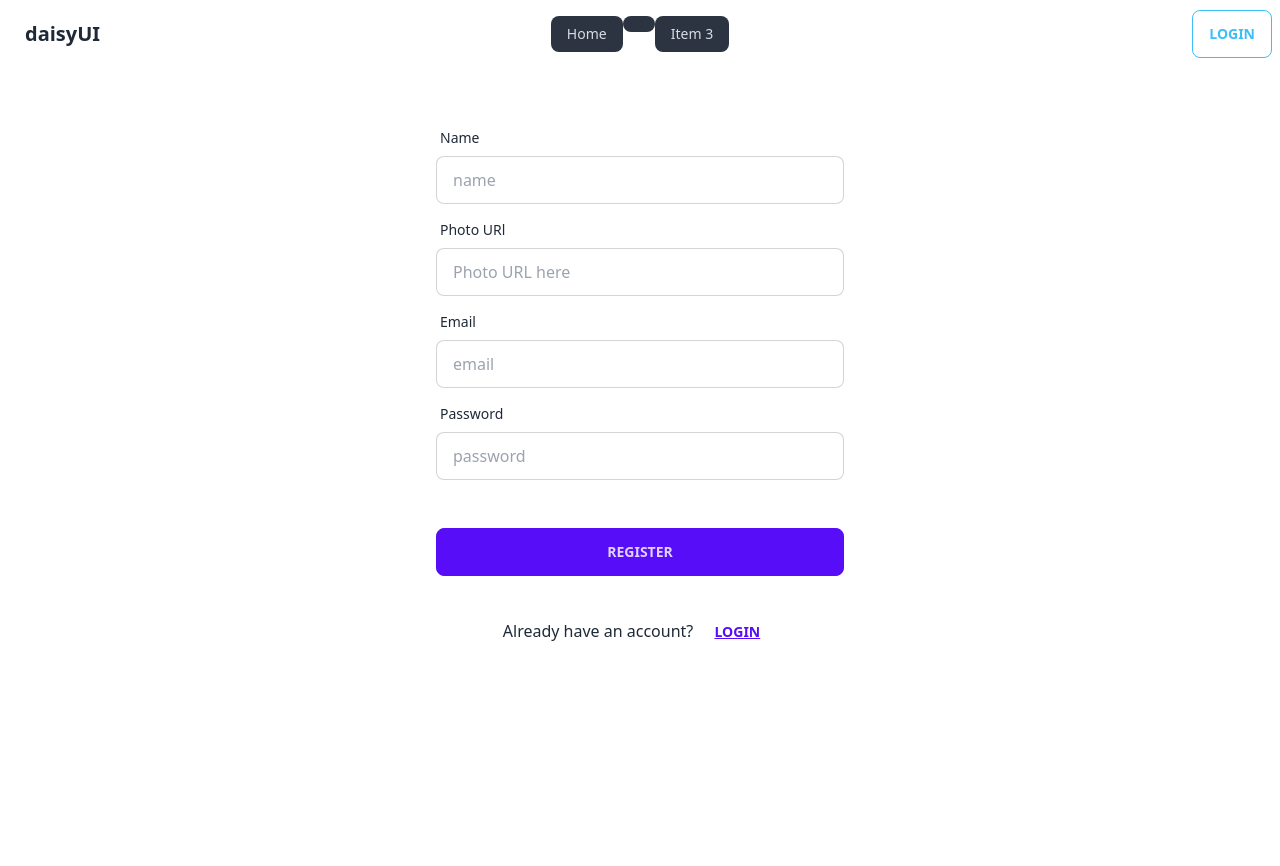
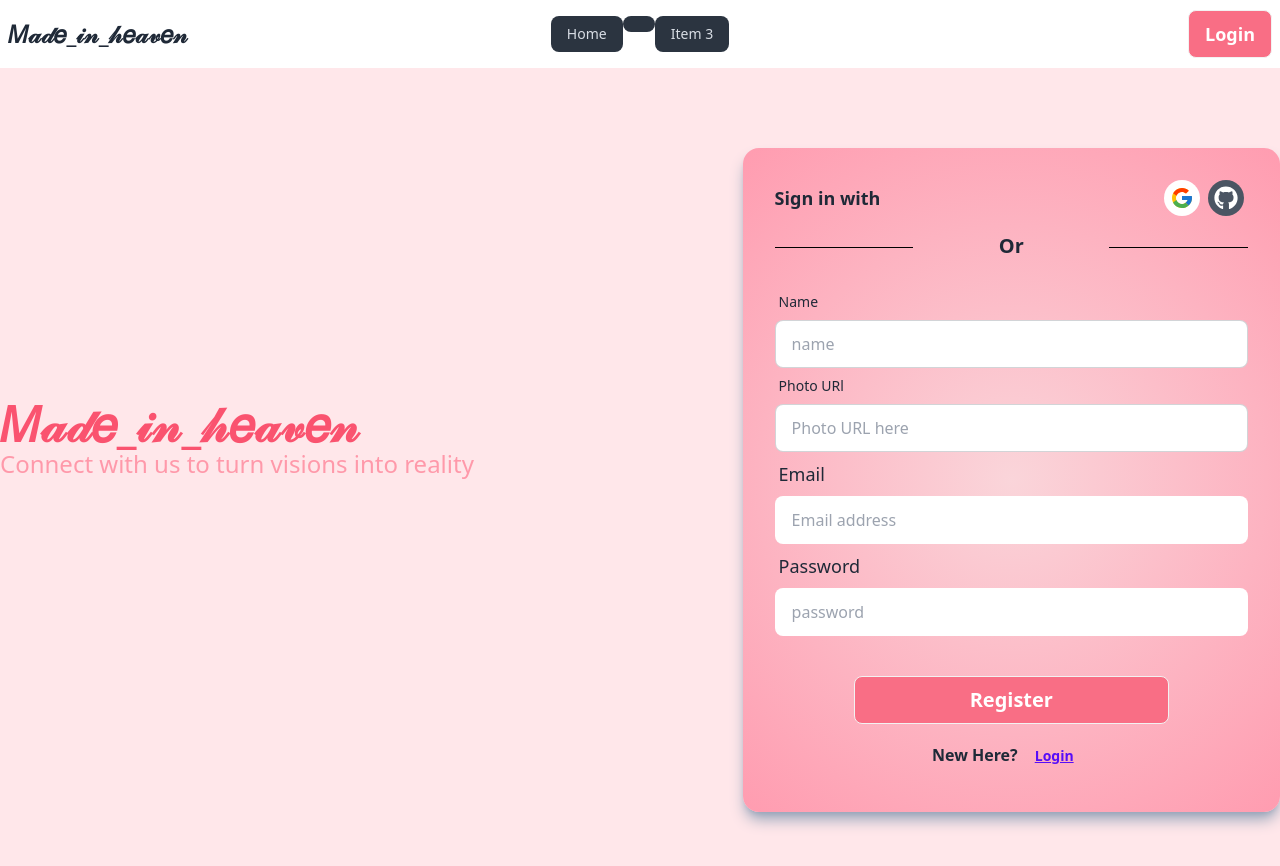
Before and after one commit to tabib-e-alahi/event-management, a React (Vite) app: page /register in a window 1280 px wide. Shown: the top 866 px of the page. Before the commit the page ends 800 px from the top, so only its background shows below. Built offline with nearby package versions, Linux system fonts and the light colour scheme; no server answers.

Commit message:
google and github login added and login and signup page style added

```diff
--- a/package.json
+++ b/package.json
@@ -15,6 +15,7 @@
     "match-sorter": "^6.3.1",
     "react": "^18.2.0",
     "react-dom": "^18.2.0",
+    "react-icons": "^4.11.0",
     "react-router-dom": "^6.16.0",
     "sort-by": "^1.2.0"
   },
--- a/src/Layouts/Root.jsx
+++ b/src/Layouts/Root.jsx
@@ -4,7 +4,7 @@ import Navbar from "../pages/Shared/Navbar";
 
 const Root = () => {
     return (
-        <div className="max-w-7xl mx-auto">
+        <div className="max-w-7xl mx-auto ">
             <Navbar></Navbar>
             <Outlet></Outlet>
         </div>
--- a/src/index.css
+++ b/src/index.css
@@ -1,3 +1,31 @@
 @tailwind base;
 @tailwind components;
 @tailwind utilities;
+
+.login-style{
+
+
+
+
+     background: rgb(250,213,218);
+    background: radial-gradient(circle, rgba(250,213,218,1) 0%, rgb(255, 156, 176) 100%);
+
+
+}
+
+
+
+body{
+    padding-bottom: 10px;
+    background: #ffe7ea;
+}
+
+/* {
+    background: rgba(244,150,168,0.35);
+    -webkit-backdrop-filter: blur(13px);
+
+    border: 1px solid rgba(244,150,168,0.175);
+    border-radius: 15px;
+} */
+
+/* bg-[#FF99AA] */
--- a/src/pages/Shared/Navbar.jsx
+++ b/src/pages/Shared/Navbar.jsx
@@ -34,7 +34,7 @@ const Navbar = () => {
                         {navLinks}
                     </ul>
                     </div>
-                    <a className="btn btn-ghost normal-case text-xl">daisyUI</a>
+                    <Link to='/' className="text-2xl font-bold normal-case ">𝑀𝒶𝒹𝑒_𝒾𝓃_𝒽𝑒𝒶𝓋𝑒𝓃</Link>
                 </div>
                 <div className="navbar-center hidden lg:flex">
                     <ul className="menu menu-horizontal px-1">
@@ -50,15 +50,19 @@ const Navbar = () => {
                                 <label tabIndex={0} >
                                     <img className="w-14 h-14 rounded-full" src={user.photoURL} alt="user profile pic" />
                                 </label>
-                                <ul tabIndex={0} className="dropdown-content z-[1] menu p-2 shadow bg-base-100 rounded-box w-52">
-                                <button onClick={handleLogOut} className="btn btn-info w-2/3 mx-auto">Log Out</button>
+                                <ul tabIndex={0} className="dropdown-content z-[1] menu p-1 shadow bg-base-100 rounded-box w-56">
+                                    <li>Profile name: {user.displayName}</li>
+                                   <li>
+                                    <button onClick={handleLogOut} className="btn bg-[#f96e85] text-lg text-white font-semibold normal-case w-2/3 mx-auto">Log Out</button>
+                                    </li>
+
                                 </ul>
                             </div>
 
 
                         </div>
                         :
-                        <Link className="btn btn-outline btn-info" to='/login'>Login</Link>
+                        <Link className="btn bg-[#f96e85] text-lg text-white font-semibold normal-case" to='/login'>Login</Link>
                     }
                 </div>
             </div>
--- /dev/null
+++ b/src/pages/Shared/SocialLogins/SocialLinks.jsx
@@ -0,0 +1,56 @@
+import { useContext } from "react";
+import { AuthContext } from "../../../providers/AuthProvider";
+import { FaGithub } from "react-icons/fa";
+import { FcGoogle } from "react-icons/fc";
+
+const SocialLinks = () => {
+    const {googleSignIn,githubSignIn} = useContext(AuthContext);
+
+    const handleGoogleLogin = () =>{
+        googleSignIn()
+        .then(result =>{
+            console.log(result.error);
+        }).catch(error =>{
+            console.error(error);
+        })
+    }
+
+    const handleGithubLogin = () =>{
+        githubSignIn()
+        .then(result =>{
+            console.log(result.error);
+        }).catch(error =>{
+            console.error(error);
+        })
+    }
+
+
+    return (
+        <div>
+            <div className="flex flex-row items-center justify-center lg:justify-start">
+              <p className="mb-0 mr-4 text-lg font-semibold">Sign in with</p>
+
+              <button className="mx-1 h-9 w-9 rounded-full bg-white " onClick={handleGoogleLogin}>
+                <FcGoogle className="mx-auto h-6 w-6"></FcGoogle>
+              </button>
+
+              <button
+                type="button"
+                data-te-ripple-init
+                data-te-ripple-color="light"
+                className="mx-1 h-9 w-9 rounded-full bg-gray-600 text-white" onClick={handleGithubLogin}
+              >
+                <FaGithub className="mx-auto h-6 w-6"></FaGithub>
+              </button>
+            </div>
+
+            <div className="my-4 flex items-center before:mt-0.5 before:flex-1 before:border-t before:border-black after:mt-0.5 after:flex-1 after:border-t after:border-black">
+              <p className="mx-4 mb-0 text-center text-xl font-bold dark:text-black">
+                Or
+              </p>
+            </div>
+        </div>
+    );
+};
+
+export default SocialLinks;
--- a/src/pages/Sign_In_UP/Login.jsx
+++ b/src/pages/Sign_In_UP/Login.jsx
@@ -1,6 +1,8 @@
 import { useContext, useState } from "react";
 import { Link } from "react-router-dom";
 import { AuthContext } from "../../providers/AuthProvider";
+import SocialLinks from "../Shared/SocialLogins/SocialLinks";
+
 
 const Login = () => {
   const { loggedIn } = useContext(AuthContext);
@@ -25,12 +27,28 @@ const Login = () => {
           "Wrong Email or password. Please recheck your information."
         );
       });
+      e.target.email.value = ''
+      e.target.password.value = ''
   };
 
   return (
-    <div>
-      <div className="card">
-        <form className="card-body" onSubmit={handleSignIn}>
+    <div className="flex justify-between items-center rounded-2xl mb-20 ">
+      <div className="">
+        <h1 className="text-5xl text-left font-bold text-[#fa536f]">
+        𝑀𝒶𝒹𝑒_𝒾𝓃_𝒽𝑒𝒶𝓋𝑒𝓃
+        </h1>
+        <p className="text-2xl text-left font-medium text-[#FF99AA]">
+          Connect with us to turn visions into reality
+        </p>
+      </div>
+
+
+
+      <div className="flex-1 flex justify-end">
+        <div className="card login-style w-2/3 mt-20 shadow-lg shadow-slate-400">
+          <div className="card-body flex-none ">
+          <SocialLinks></SocialLinks>
+            <form className="" onSubmit={handleSignIn}>
               {signInError && (
                 <label className="label">
                   <span className="label-text text-red-400">{signInError}</span>
@@ -39,13 +57,13 @@ const Login = () => {
               {/* email input field ================  */}
               <div className="form-control">
                 <label className="label">
-              <span className="label-text">Email</span>
+                  <span className="label-text font-medium text-lg">Email</span>
                 </label>
                 <input
                   type="email"
                   name="email"
-              placeholder="email"
-              className="input input-bordered"
+                  placeholder="Email address"
+                  className="input "
                   required
                 />
               </div>
@@ -53,13 +71,15 @@ const Login = () => {
               {/* password input field ================  */}
               <div className="form-control">
                 <label className="label">
-              <span className="label-text">Password</span>
+                  <span className="label-text font-medium text-lg">
+                    Password
+                  </span>
                 </label>
                 <input
                   type="password"
                   name="password"
                   placeholder="password"
-              className="input input-bordered"
+                  className="input "
                   required
                 />
                 <label className="label">
@@ -71,15 +91,19 @@ const Login = () => {
 
               {/* login button ================  */}
               <div className="form-control mt-6">
-            <button className="btn btn-primary">Login</button>
+                <button className="w-2/3 mx-auto btn bg-[#f96e85] normal-case text-white font-bold text-xl">
+                  Login
+                </button>
               </div>
             </form>
-        <p className="">
-          New Here?{" "}
-          <Link className="btn btn-link" to="/register">
+            <p className="text-center">
+              <span className="font-semibold">New Here?</span>
+              <Link className="btn btn-link normal-case" to="/register">
                 Register
               </Link>
             </p>
+          </div>
+        </div>
       </div>
     </div>
   );
--- a/src/pages/Sign_In_UP/Register.jsx
+++ b/src/pages/Sign_In_UP/Register.jsx
@@ -2,6 +2,7 @@ import { useContext, useState } from "react";
 import { Link } from "react-router-dom";
 import { AuthContext } from "../../providers/AuthProvider";
 import { updateProfile } from "firebase/auth";
+import SocialLinks from "../Shared/SocialLogins/SocialLinks";
 
 const Register = () => {
   const { createUser } = useContext(AuthContext);
@@ -42,9 +43,22 @@ const Register = () => {
   };
 
   return (
-    <div>
-      <div className="card w-2/5 mx-auto rounded-2xl  p-5">
-        <form className="card-body " onSubmit={handleRegister}>
+    <div className="flex justify-between items-center rounded-2xl mb-20">
+      <div className="">
+        <h1 className="text-5xl text-left font-bold text-[#fa536f]">
+        𝑀𝒶𝒹𝑒_𝒾𝓃_𝒽𝑒𝒶𝓋𝑒𝓃
+        </h1>
+        <p className="text-2xl text-left font-medium text-[#FF99AA]">
+          Connect with us to turn visions into reality
+        </p>
+      </div>
+
+      <div className="flex-1 flex justify-end">
+        <div className="card login-style w-2/3 mt-20 shadow-lg shadow-slate-400">
+          <div className="card-body flex-none ">
+           <SocialLinks></SocialLinks>
+
+            <form className="" onSubmit={handleRegister}>
               {/* name input field ================  */}
               <div className="form-control">
                 <label className="label">
@@ -76,13 +90,13 @@ const Register = () => {
               {/* email input field ================  */}
               <div className="form-control">
                 <label className="label">
-              <span className="label-text">Email</span>
+                  <span className="label-text font-medium text-lg">Email</span>
                 </label>
                 <input
                   type="email"
                   name="email"
-              placeholder="email"
-              className="input input-bordered"
+                  placeholder="Email address"
+                  className="input "
                   required
                 />
               </div>
@@ -90,13 +104,15 @@ const Register = () => {
               {/* password input field ================  */}
               <div className="form-control">
                 <label className="label">
-              <span className="label-text">Password</span>
+                  <span className="label-text font-medium text-lg">
+                    Password
+                  </span>
                 </label>
                 <input
                   type="password"
                   name="password"
                   placeholder="password"
-              className="input input-bordered"
+                  className="input "
                   required
                 />
                 <label className="label">
@@ -110,15 +126,19 @@ const Register = () => {
 
               {/* login button ================  */}
               <div className="form-control mt-6">
-            <button className="btn btn-primary">Register</button>
+                <button className="w-2/3 mx-auto btn bg-[#f96e85] normal-case text-white font-bold text-xl">
+                  Register
+                </button>
               </div>
             </form>
             <p className="text-center">
-          Already have an account?{" "}
-          <Link className="btn btn-link" to="/login">
+              <span className="font-semibold">New Here?</span>
+              <Link className="btn btn-link normal-case" to="/login">
                 Login
               </Link>
             </p>
+          </div>
+        </div>
       </div>
     </div>
   );
--- a/src/providers/AuthProvider.jsx
+++ b/src/providers/AuthProvider.jsx
@@ -1,11 +1,13 @@
 import PropTypes from 'prop-types';
 import { createContext, useEffect, useState } from 'react';
-import { createUserWithEmailAndPassword, getAuth, onAuthStateChanged, signInWithEmailAndPassword, signOut } from "firebase/auth";
+import { GithubAuthProvider, GoogleAuthProvider, createUserWithEmailAndPassword, getAuth, onAuthStateChanged, signInWithEmailAndPassword, signInWithPopup, signOut } from "firebase/auth";
 import app from '../firebase/firebase.config';
 
 
 export const AuthContext = createContext(null);
-const auth = getAuth(app)
+const auth = getAuth(app);
+const googleProvider = new GoogleAuthProvider();
+const githubProvider = new GithubAuthProvider();
 
 const AuthProvider = ({children})=> {
     const [user,setUser] = useState(null);
@@ -16,6 +18,14 @@ const AuthProvider = ({children})=> {
 
     const loggedIn = (email,password) =>{
         return signInWithEmailAndPassword(auth,email,password);
+    }
+
+    const googleSignIn = () =>{
+        return signInWithPopup(auth ,googleProvider)
+    }
+
+    const githubSignIn = () =>{
+        return signInWithPopup(auth,githubProvider)
     }
 
     const logOut = () =>{
@@ -40,6 +50,8 @@ const AuthProvider = ({children})=> {
         user,
         createUser,
         loggedIn,
+        googleSignIn,
+        githubSignIn,
         logOut
     }
     return (
```
Also changed, not shown: 1 other file (tests, documents, lock files or other folders). Lines whose indentation alone changed are shown as unchanged.
